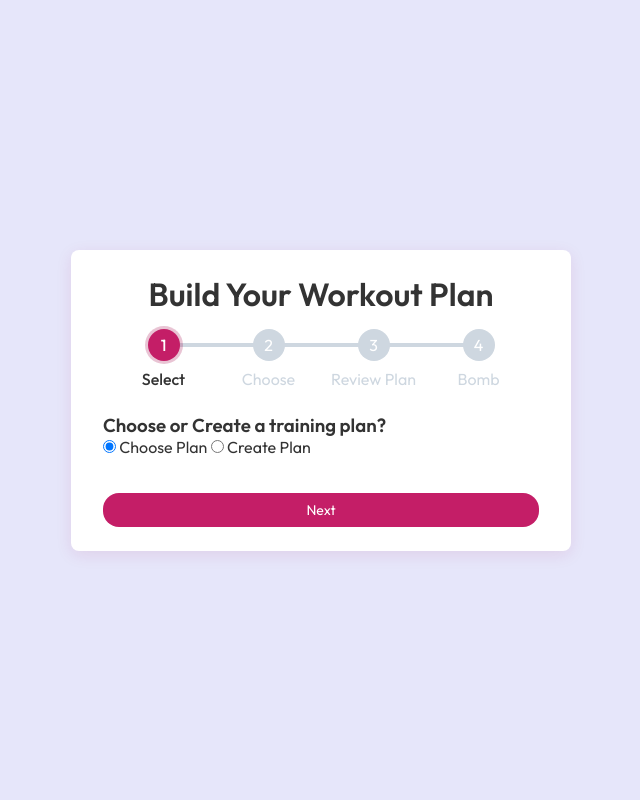
After one commit to Leftmy/GymBro-Backend, a Django app: page /buildaplan/ in a window 1280 px wide. The commit adds this page. Shown: the whole page, without its empty margins (319-959 px from the left). Run offline with Django 4.2, Linux system fonts and the light colour scheme.

Commit message:
Build a plan functional

```diff
--- /dev/null
+++ b/GymBro/backend/apps/workouts/static/css/buildaplan.css
@@ -0,0 +1,180 @@
+@import url('https://fonts.googleapis.com/css2?family=Outfit:wght@400;500;600&display=swap');
+
+* {
+    font-family: 'Outfit', sans-serif;
+    padding: 0;
+    margin: 0;
+    box-sizing:border-box;
+}
+
+:root {
+    --main-color: #c41e67;
+    --dark-color: #a71555;
+    --step-color: #ced7e0;
+    --step-size: 32px;
+    /*--steps: 4;*/
+    --progress-width: calc((var(--steps) - 1) / var(--steps) * 100%);
+}
+body {
+    min-height: 100vh;
+    display: flex;
+    flex-direction: column;
+    align-items: center;
+    justify-content: center;
+    background-color: lavender;
+    color: #333;
+}
+.build-form {
+    background-color: #fff;
+    padding: 1.5rem;
+    border-radius: 8px;
+    width: min(500px, 90%);
+    box-shadow: 0 4px 16px rgba(167, 21, 84, 0.1);
+}
+h1 {
+    text-align: center;
+    margin-bottom: 15px;
+}
+
+.progress-container {
+    position: relative;
+}
+
+.progress-container .progress {
+    height: 4px;
+    width: var(--progress-width);
+    background-color: var(--main-color);
+    position: absolute;
+    top: calc(var(--step-size) / 2);
+    left: 50%;
+    translate: -50% -50%;
+    z-index: 2;
+    transform: scaleX(0);
+    transform-origin: left;
+    transition: 0.3s;
+}
+
+.progress-container::before {
+    content: '';
+    height: 4px;
+    width: var(--progress-width);
+    background-color: var(--step-color);
+    position: absolute;
+    left: 50%;
+    translate: -50% -50%;
+    top: calc(var(--step-size) / 2);
+}
+
+.progress-container ol {
+    list-style-type: none;
+    display: flex;
+    justify-content: space-between;
+    padding-left: calc(var(--step-size) / 2);
+    padding-right: calc(var(--step-size) / 2);
+    counter-reset: step-number;
+    position: relative;
+    z-index: 3;
+}
+
+.progress-container li {
+    flex: 1;
+    display: flex;
+    flex-direction: column;
+    align-items: center;
+    gap: 8px;
+    color: var(--step-color);
+    transition: 0.3s linear 0.3s;
+}
+
+    .progress-container li::before {
+        counter-increment: step-number;
+        content: counter(step-number);
+        background-color: var(--step-color);
+        width: var(--step-size);
+        height: var(--step-size);
+        display: flex;
+        align-items: center;
+        justify-content: center;
+        border-radius: 50%;
+        color: #fff;
+        transition: 0.3s linear 0.3s;
+        font-size: 1rem;
+    }
+
+.progress-container li:where(.done, .current) {
+    color: #333;
+    font-weight: 500;
+}
+
+.progress-container li.done::before {
+    background-color: var(--main-color);
+}
+
+.progress-container li.current::before {
+    background-color: var(--main-color);
+    box-shadow: 0 0 0 3px rgba(167, 21, 84, 0.25);
+}
+button {
+    cursor: pointer;
+    border: none;
+    border-radius: 16px;
+    padding: 8px 16px;
+    background-color: var(--main-color);
+    color: #fff;
+    font-size: 0.875rem;
+    transition: 0.3s;
+}
+
+button:active,
+button:hover {
+    background-color: var(--dark-color);
+}
+
+button:disabled {
+    opacity: 0.8;
+}
+
+button:focus {
+    outline-color: #333;
+}
+
+button[type="submit"] {
+    background-color: #333;
+}
+
+button[type="submit"]:hover,
+button[type="submit"]:active {
+    background-color: #444;
+
+}
+.controls {
+    display: flex;
+    align-items: center;
+    justify-content: space-between;
+    gap: 16px;
+    margin-top: 16px;
+    padding-inline: 8px;
+}
+
+.controls button {
+    flex: 1;
+}
+
+.steps-container{
+    display:flex;
+    overflow:hidden;
+}
+.steps{
+    flex: 1 0 100%;
+    padding: 24px 8px;
+    opacity:0;
+    transition : opacity 0.3s;
+    height: fit-content;
+}
+.steps.current{
+    opacity:1;
+}
+
+.choose-content, .create-content {
+    display: none;
+}
--- /dev/null
+++ b/GymBro/backend/apps/workouts/static/js/buildaplan.js
@@ -0,0 +1,57 @@
+document.addEventListener('DOMContentLoaded', () => {
+    const stepContainer = document.querySelector(".steps-container");
+    const steps = document.querySelectorAll('.steps');
+
+    const progress = document.querySelector(".progress");
+    const StepIndicators = document.querySelectorAll('.progress-container li');
+
+    const prevButton = document.querySelector(".prev-btn");
+    const nextButton = document.querySelector(".next-btn");
+    const submitButton = document.querySelector(".submit-btn");
+    document.documentElement.style.setProperty('--steps', StepIndicators.length);
+
+    let currentStep = 0;
+
+    const updateButtons = () => {
+        prevButton.hidden = currentStep === 0;
+        nextButton.hidden = currentStep >= StepIndicators.length - 1;
+        submitButton.hidden = !nextButton.hidden;
+    };
+
+    const updateProgress = () => {
+        let width = currentStep / (StepIndicators.length - 1);
+
+        progress.style.transform = `scaleX(${width})`;
+
+        stepContainer.style.height = `${steps[currentStep].offsetHeight}px`;
+
+        StepIndicators.forEach((indicator, index) => {
+            indicator.classList.toggle('current', currentStep === index);
+            indicator.classList.toggle('done', currentStep > index)
+        })
+
+        steps.forEach((step, index) => {
+            step.style.transform = `translateX(-${currentStep * 100}%)`;
+            step.classList.toggle('current', currentStep === index);
+        })
+        updateButtons();
+    }
+
+
+
+    prevButton.addEventListener('click', (e) => {
+        e.preventDefault();
+        if (currentStep > 0) {
+            currentStep--;
+            updateProgress();
+        }
+    });
+    nextButton.addEventListener('click', (e) => {
+        e.preventDefault();
+        if (currentStep < StepIndicators.length - 1) {
+            currentStep++;
+            updateProgress();
+        }
+    });
+    updateProgress();
+});
--- /dev/null
+++ b/GymBro/backend/apps/workouts/templates/general/buildaplan.html
@@ -0,0 +1,55 @@
+{% load static %}
+<!DOCTYPE html>
+<html lang="en">
+<head>
+    <meta charset="utf-8" />
+    <meta name="viewport" content="width=device-width, initial-scale=1.0" />
+    <link rel="stylesheet" href="{% static 'css/buildaplan.css' %}" />
+    <script src="{% static 'js/buildaplan.js' %}" defer></script>
+</head>
+<body>
+    <form class="build-form">
+    <h1>Build Your Workout Plan</h1>
+    <div class="progress-container">
+        <div class="progress"></div>
+        <ol>
+            <li class="current">Select</li>
+            <li>Choose</li>
+            <li>Review Plan</li>
+            <li>Bomb</li>
+        </ol>
+    </div>
+    <div class="steps-container">
+           <div class="steps">
+            <h3>Choose or Create a training plan?</h3>
+            <input type="radio" id="choose" name="planType" value="choose" checked>
+            <label for="choose">Choose Plan</label>
+            <input type="radio" id="create" name="planType" value="create">
+            <label for="create">Create Plan</label>
+        </div>
+            <div class="steps">
+                <h3>Choose from the list:</h3>
+                {% for workout in workouts %}
+                <div>
+                    {{ workout.name }}
+                </div>
+                {% empty %}
+                    <p>No workouts available</p>
+                {% endfor %}
+                </div>
+            <div class="steps">
+                <h3>Create your own workout:</h3>
+            </div>
+            <div class="steps">
+                <h3>Result:</h3>
+            </div>
+
+    </div>
+    <div class="controls">
+        <button type="button" class="prev-btn">Prev</button>
+		<button type="button" class="next-btn">Next</button>
+		<button type="submit" class="submit-btn">Submit</button>
+    </div>
+</form>
+</body>
+</html>
--- /dev/null
+++ b/GymBro/backend/apps/workouts/urls.py
@@ -0,0 +1,8 @@
+from django.urls import path
+
+
+from .views import WorkoutsView, BuildAPlanView
+urlpatterns = [
+    path('workouts/', WorkoutsView.as_view(), name="workouts"),
+    path('buildaplan/', BuildAPlanView.as_view(), name='buildaplan'),
+]
--- a/GymBro/backend/apps/workouts/views.py
+++ b/GymBro/backend/apps/workouts/views.py
@@ -1,3 +1,15 @@
 from django.shortcuts import render
+from django.views import View
+from services import get_system_workouts
 
 # Create your views here.
+class WorkoutsView(View):
+    def get(self, request):
+        workouts = get_system_workouts() if not None else None
+        print("WORKOUTS COUNT:", workouts.count())
+        data = {"workouts" : workouts}
+        return render(request, "workouts.html", context=data)
+
+class BuildAPlanView(View):
+    def get(self, request):
+        return render(request, "general/buildaplan.html")
--- a/GymBro/backend/conf/urls.py
+++ b/GymBro/backend/conf/urls.py
@@ -24,4 +24,5 @@ urlpatterns = [
     path('admin/', admin.site.urls),
     path('', TemplateView.as_view(template_name='general/home.html'), name='home-page'),
     path('users/', include('apps.users.urls')),
+    path('', include('apps.workouts.urls')),
 ]
```
Also changed, not shown: GymBro/backend/apps/users/static/users/home_styles.css (+27 -176 lines), GymBro/backend/apps/users/templates/general/home.html (+14 -2 lines), GymBro/backend/apps/workouts/services.py (added, +9 -0 lines), GymBro/backend/apps/users/templates/general/exercises.html (added), GymBro/backend/apps/users/templates/general/workouts.html (added).
